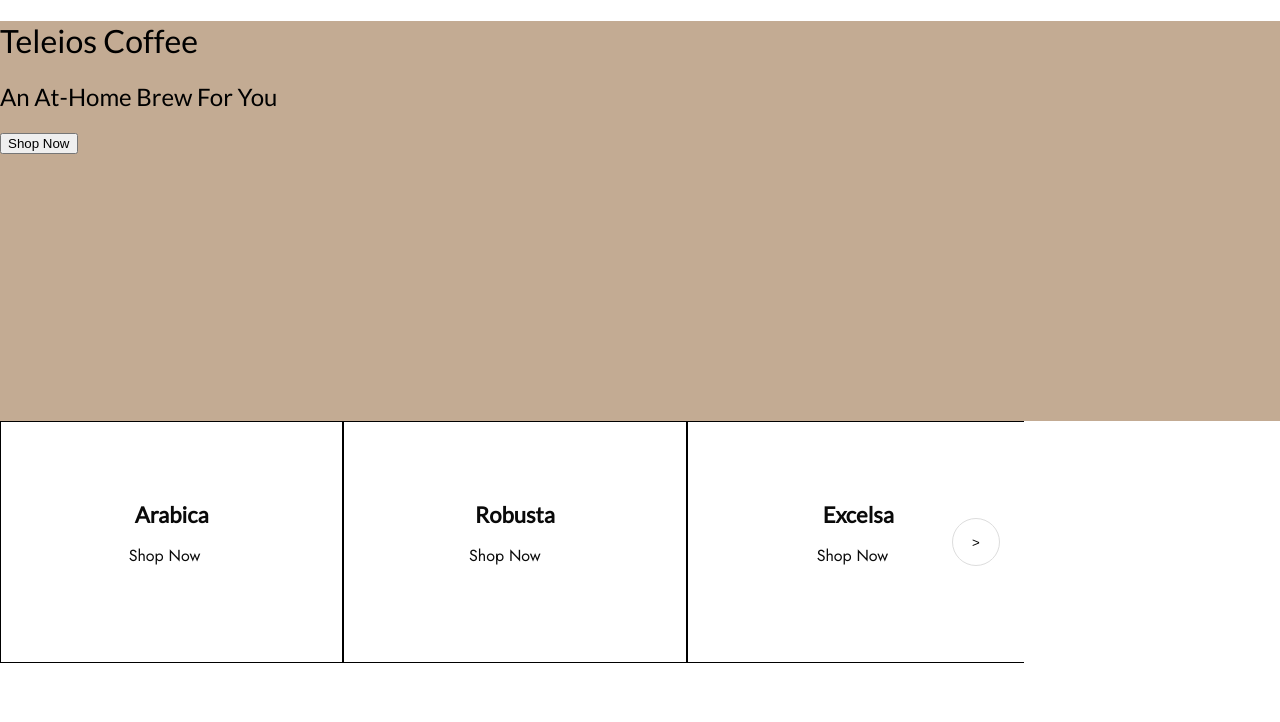
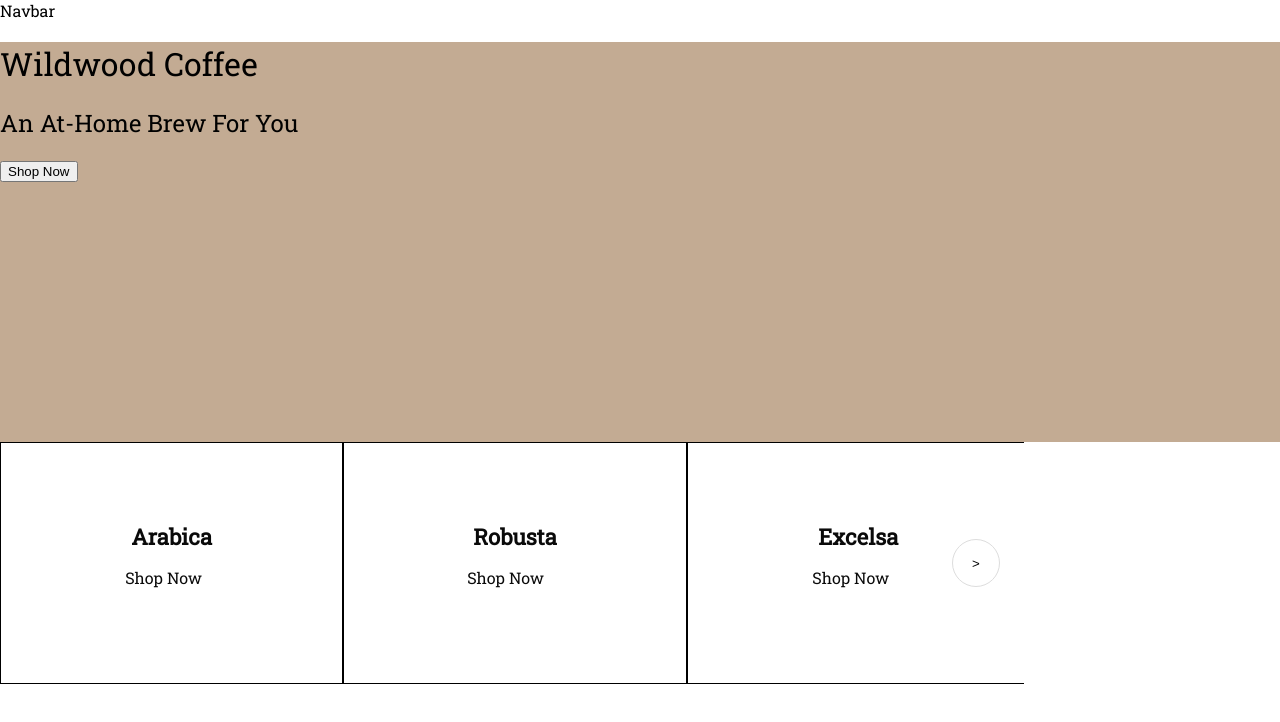
Before and after one commit to elliothwang/teleios-coffee, a React (Create React App) app: page / in a window 1280 px wide. Shown: the top 722 px of the page. Built offline with nearby package versions, Linux system fonts and the light colour scheme; grey boxes are pictures that could not be loaded.

Commit message:
persist navbar and change fonts

```diff
--- a/package.json
+++ b/package.json
@@ -1,5 +1,5 @@
 {
-  "name": "teleios-coffee",
+  "name": "wildwood-coffee",
   "version": "0.1.0",
   "private": true,
   "dependencies": {
--- a/public/index.html
+++ b/public/index.html
@@ -24,7 +24,7 @@
       work correctly both with client-side routing and a non-root public URL.
       Learn how to configure a non-root public URL by running `npm run build`.
     -->
-    <title>Teleios Coffee</title>
+    <title>Wildwood Coffee</title>
   </head>
   <body>
     <noscript>You need to enable JavaScript to run this app.</noscript>
--- a/src/App.js
+++ b/src/App.js
@@ -1,4 +1,5 @@
 import { Routes, Route } from 'react-router-dom';
+import Navigation from './routes/Navigation';
 import Home from './routes/Home';
 import Shop from './routes/Shop';
 import Cart from './routes/Cart';
@@ -10,13 +11,15 @@ import Auth from './routes/Auth';
 const App = () => {
   return (
     <Routes>
-      <Route path="/" element={<Home />} />
+      <Route path="/" element={<Navigation />}>
+        <Route path="/" index element={<Home />} />
         <Route path="/shop" element={<Shop />} />
         <Route path="/cart" element={<Cart />} />
         <Route path="/subscriptions" element={<Subscriptions />} />
         <Route path="/wholesale" element={<Wholesale />} />
         <Route path="/account" element={<Account />} />
         <Route path="/account/auth" element={<Auth />} />
+      </Route>
     </Routes>
   );
 };
--- a/src/components/Hero.jsx
+++ b/src/components/Hero.jsx
@@ -14,7 +14,7 @@ function Hero() {
       />
       <div className="hero-container">
         <div className="hero-title">
-          <h1>Teleios Coffee</h1>
+          <h1>Wildwood Coffee</h1>
           <h2>An At-Home Brew For You</h2>
         </div>
         <button name="shop-now">Shop Now</button>
--- /dev/null
+++ b/src/layouts/Navbar.jsx
@@ -0,0 +1,14 @@
+import React from 'react';
+import { Outlet } from 'react-router-dom';
+import '../styles/main.scss';
+
+function Navbar() {
+  return (
+    <>
+      <div>Navbar</div>
+      <Outlet />
+    </>
+  );
+}
+
+export default Navbar;
--- /dev/null
+++ b/src/routes/Navigation.jsx
@@ -0,0 +1,12 @@
+import React from 'react';
+import Navbar from '../layouts/Navbar';
+
+function Navigation() {
+  return (
+    <div>
+      <Navbar />
+    </div>
+  );
+}
+
+export default Navigation;
--- a/src/styles/abstracts/_fonts.scss
+++ b/src/styles/abstracts/_fonts.scss
@@ -1,14 +1,14 @@
 // Font Imports
-@import url('https://fonts.googleapis.com/css2?family=Jost&display=swap');
-@import url('https://fonts.googleapis.com/css2?family=Lato&display=swap');
+@import url('https://fonts.googleapis.com/css2?family=Crimson+Text&family=Libre+Baskerville&family=Roboto+Slab&display=swap');
 
 // Font Variables
-$jost: 'Jost', sans-serif;
-$lato: 'Lato', sans-serif;
+$libre: 'Libre Baskerville', serif;
+$crimson: 'Crimson Text', serif;
+$roboto: 'Roboto Slab', serif;
 
 // Styles
 body {
-  font-family: $jost;
+  font-family: $roboto;
   font-weight: normal;
 }
 h1,
@@ -17,11 +17,11 @@ h3,
 h4,
 h5,
 h6 {
-  font-family: $lato;
+  font-family: $roboto;
   font-weight: normal;
 }
 
 .button {
-  font-family: $jost;
+  font-family: $roboto;
   font-weight: bold;
 }
```
Also changed, not shown: src/layouts/Navigation.jsx (deleted, +0 -8 lines), public/manifest.json, 1 other file (tests, documents, lock files or other folders). Lines whose indentation alone changed are shown as unchanged.
